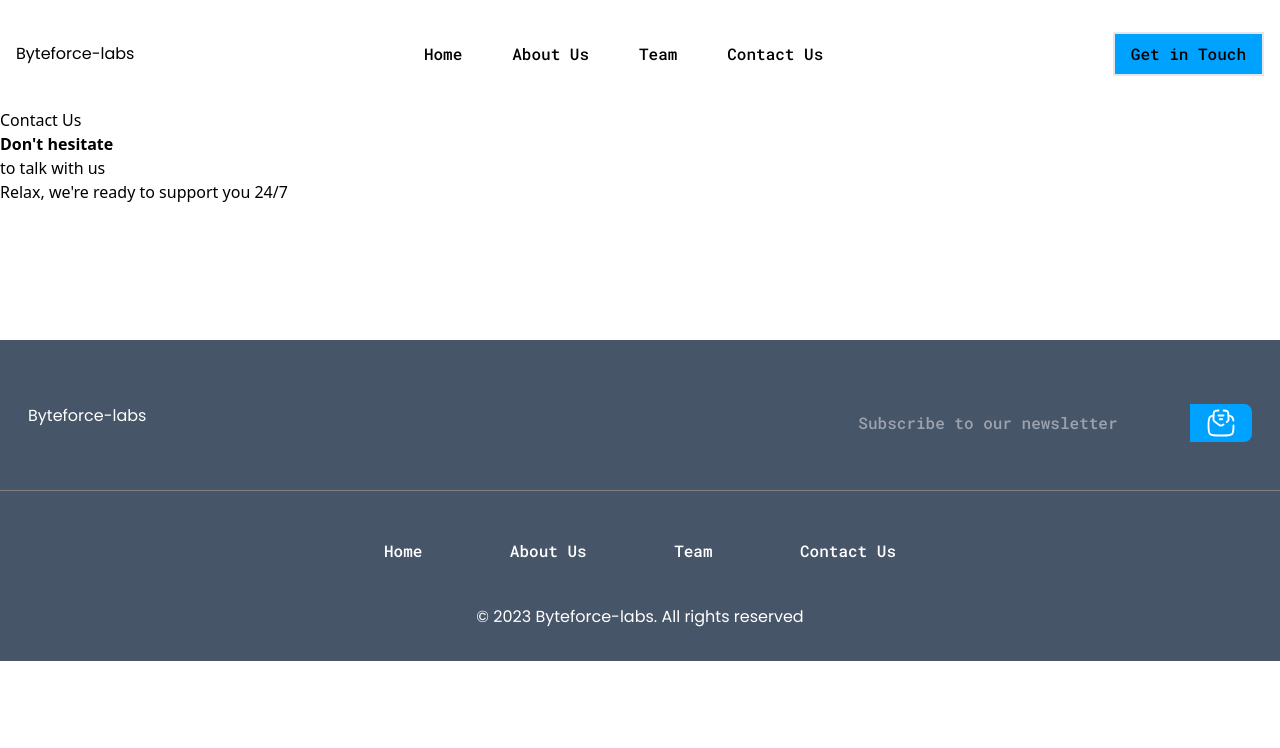
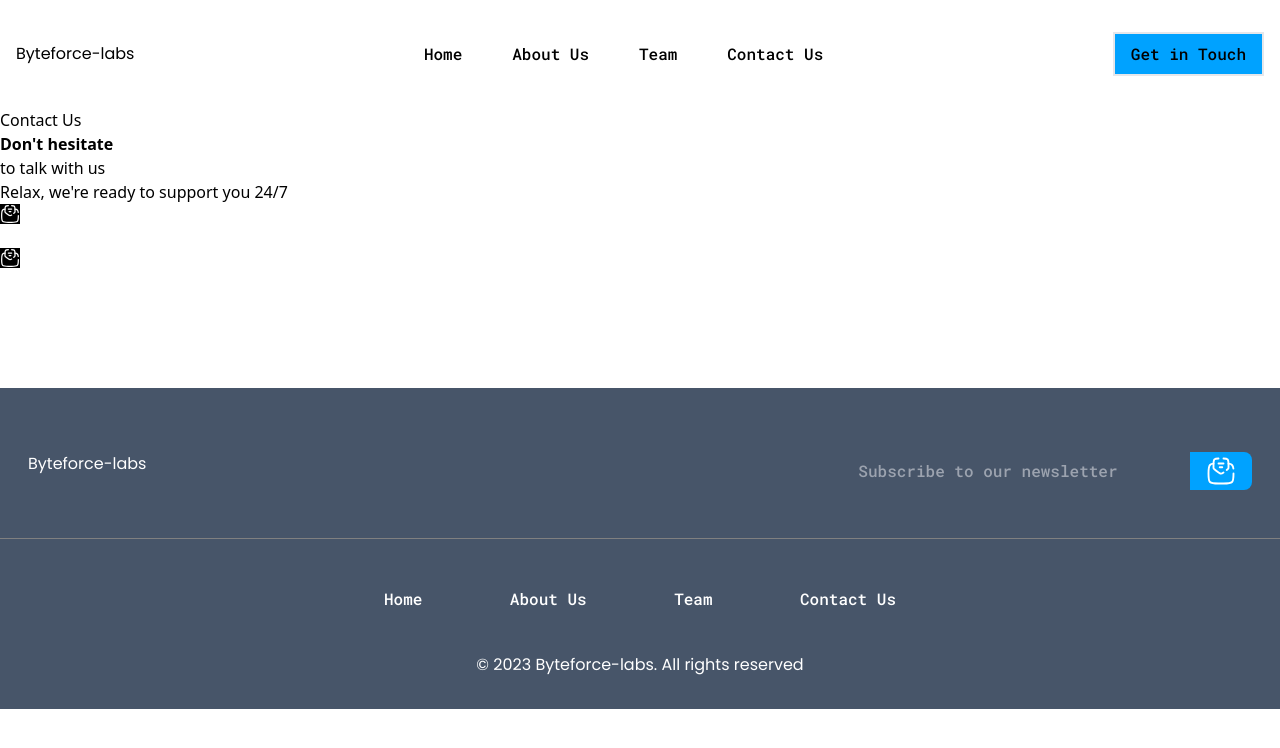
Before and after one commit to Johnnnex/Byteforce-Labs, a Next.js app in the folder byteforce-labs/: page /reusable-components/ContactUs in a window 1280 px wide. Shown: the top 748 px of the page. Built offline with nearby package versions, Linux system fonts and the light colour scheme.

Commit message:
new commit

```diff
--- a/byteforce-labs/pages/reusable-components/ContactUs.jsx
+++ b/byteforce-labs/pages/reusable-components/ContactUs.jsx
@@ -14,16 +14,28 @@ const ContactUs = () => {
             <div className="flex">
                 <div className="">
                     <div className="">
-                        <div className="">
+                        <div className="bg-black">
                             <Image src="/Images/subscribe.svg" alt='contact-icon' height={1} width={20} />
                         </div>
-                        <div className=""></div>
+                        <div className="">
+                            <p>
+                                <small></small> <br />
+
+
+                            </p>
+                        </div>
                     </div>
                     <div className="">
-                        <div className="">
+                        <div className="bg-black">
                             <Image src="/Images/subscribe.svg" alt='contact-icon' height={1} width={20} />
                         </div>
-                        <div className=""></div>
+                        <div className="">
+                            <p>
+                                <small></small> <br />
+
+
+                            </p>
+                        </div>
                     </div>
                 </div>
                 <div className=""></div>
```
